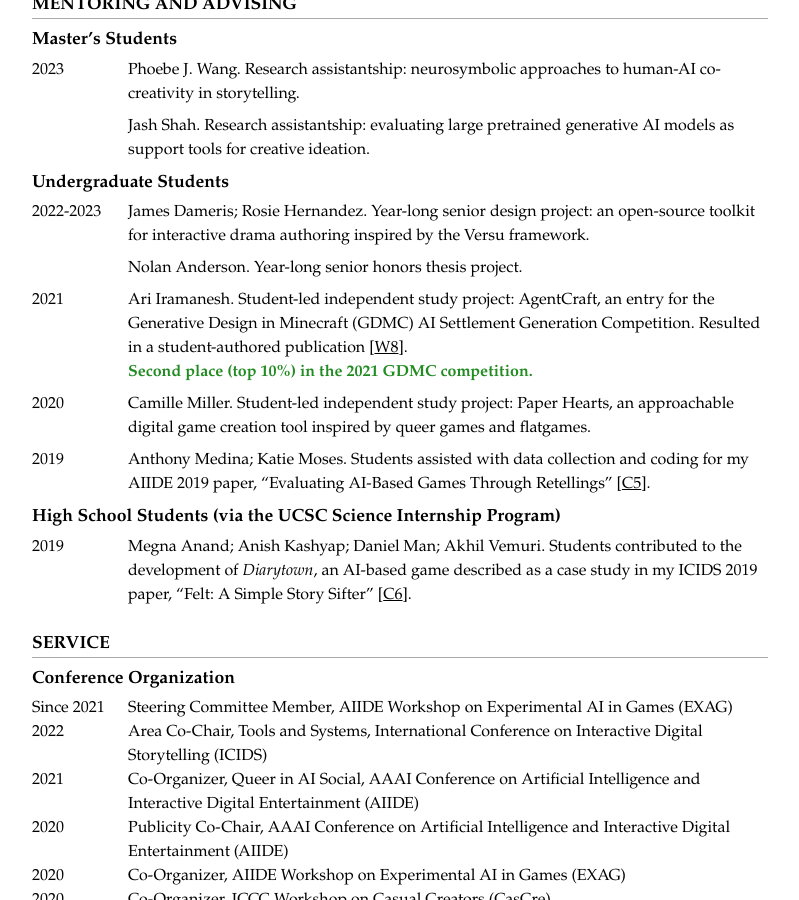
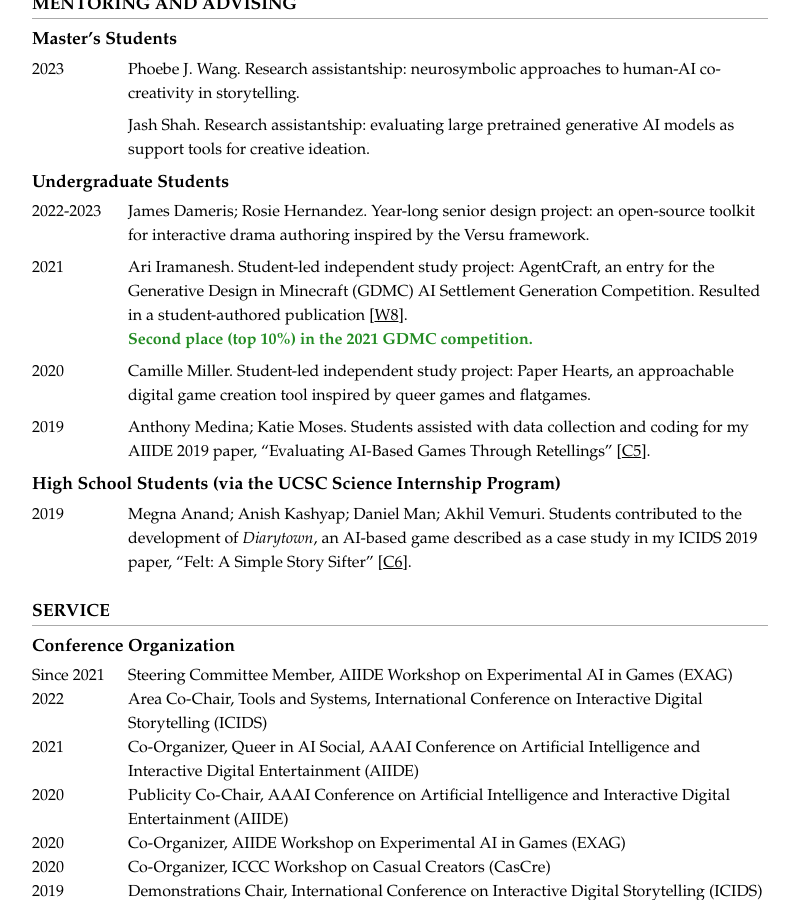
Before and after one commit to mkremins/mkremins.github.io, a Jekyll site: the page built from cv/index.html, in a window 1280 px wide and 900 px high, scrolled down 8948 px. Shown: the whole window, without its empty margins (240-1039 px from the left). Built offline with Jekyll 4.4.1, drawn with Linux system fonts in a browser that asks for light colours.

Commit message:
Refactor advisees section lightly
Need to restructure the whole thing soon probably

```diff
--- a/cv/index.html
+++ b/cv/index.html
@@ -363,11 +363,6 @@ layout: null
     </section>
     <section id="mentoring" class="wide-left-column">
       <h2>Mentoring and Advising</h2>
-      <!--<h3>Master’s Students</h3>
-      <div class="dated-entry">
-        <div class="dated-date">2020-2021</div>
-        <div class="dated-content">Kevin Wong. Games and Playable Media MS capstone project: <em>Dear Future</em>, a digital game about photography set in a fully procedurally generated world.</div>
-      </div>-->
       <h3>Master’s Students</h3>
       <div class="dated-entry">
         <div class="dated-date">2023</div>
@@ -377,15 +372,19 @@ layout: null
         <div class="dated-date"></div>
         <div class="dated-content">Jash Shah. Research assistantship: evaluating large pretrained generative AI models as support tools for creative ideation.</div>
       </div>
+      <!--<div class="dated-entry">
+        <div class="dated-date">2020-2021</div>
+        <div class="dated-content">Kevin Wong. UCSC Games and Playable Media MS capstone project: <em>Dear Future</em>, a digital game about photography set in a fully procedurally generated world.</div>
+      </div>-->
       <h3>Undergraduate Students</h3>
       <div class="dated-entry">
         <div class="dated-date">2022-2023</div>
         <div class="dated-content">James Dameris; Rosie Hernandez. Year-long senior design project: an open-source toolkit for interactive drama authoring inspired by the Versu framework.</div>
       </div>
-      <div class="dated-entry">
+      <!--<div class="dated-entry">
         <div class="dated-date"></div>
         <div class="dated-content">Nolan Anderson. Year-long senior honors thesis project.</div>
-      </div>
+      </div>-->
       <div class="dated-entry">
         <div class="dated-date">2021</div>
         <div class="dated-content">Ari Iramanesh. Student-led independent study project: AgentCraft, an entry for the Generative Design in Minecraft (GDMC) AI Settlement Generation Competition. Resulted in a student-authored publication [<a href="#W8">W8</a>].<br><span class="pub-award">Second place (top 10%) in the 2021 GDMC competition.</span></div>
```
